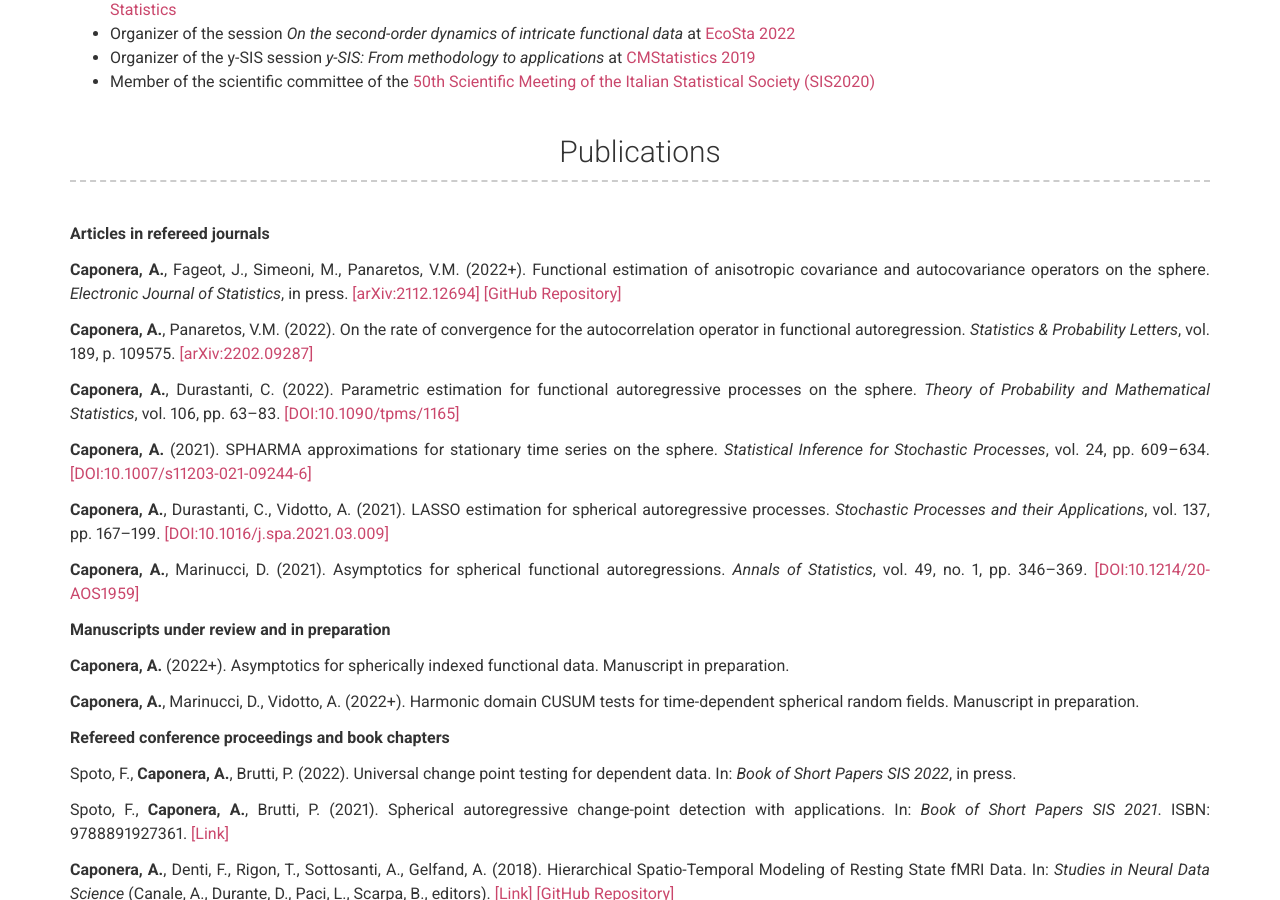
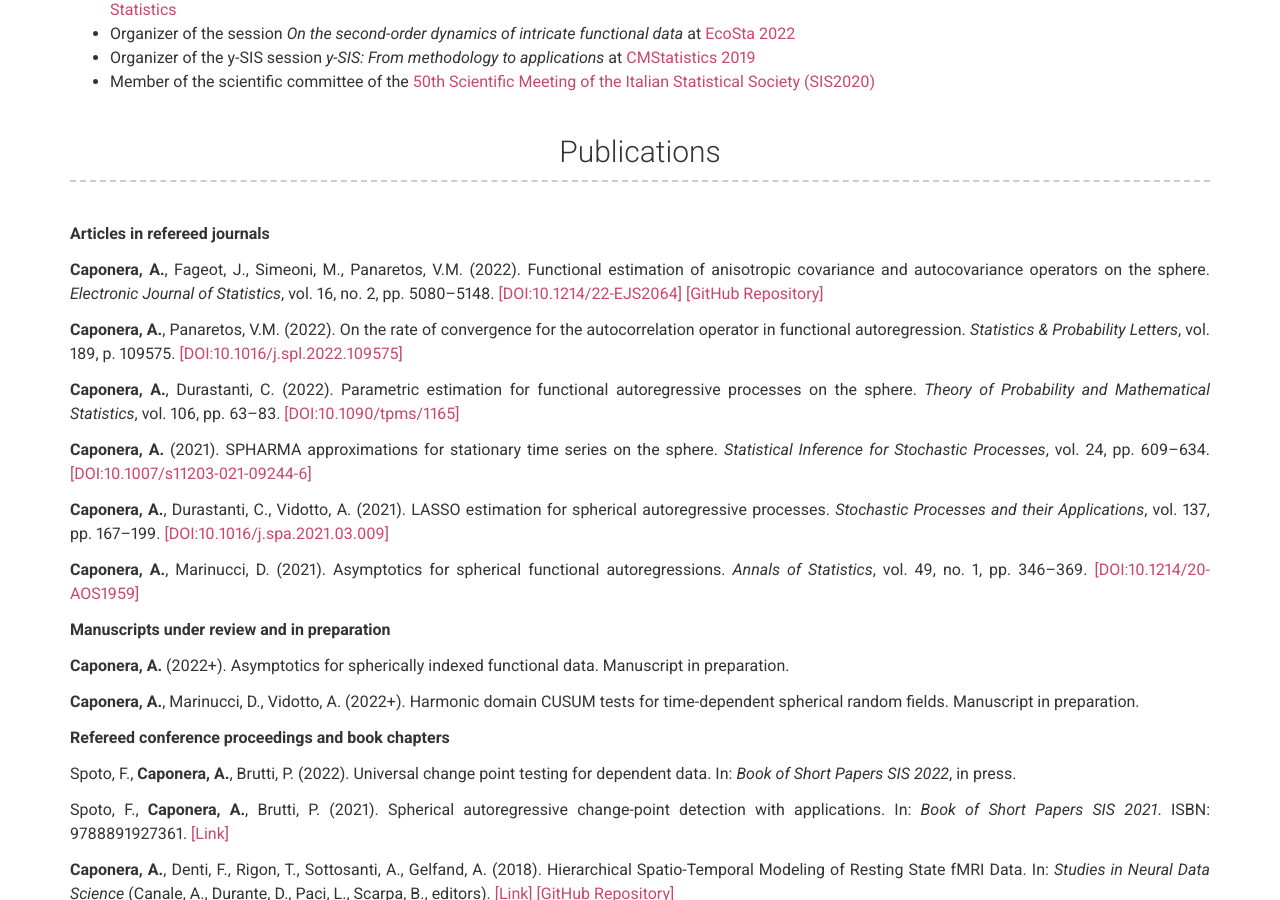
Before and after one commit to alessiacaponera/alessiacaponera.github.io, a Jekyll site: the page built from index.md, in a window 1280 px wide and 900 px high, scrolled down 2224 px. Built offline with Jekyll 4.4.1, drawn with Linux system fonts in a browser that asks for light colours.

Commit message:
Update _config.yml

```diff
--- a/_config.yml
+++ b/_config.yml
@@ -47,9 +47,9 @@ more_content: |
 
     **Articles in refereed journals**
 
-    **Caponera, A.**, Fageot, J., Simeoni, M., Panaretos, V.M. (2022+). Functional estimation of anisotropic covariance and autocovariance operators on the sphere. *Electronic Journal of Statistics*, in press. [[arXiv:2112.12694]](https://arxiv.org/pdf/2112.12694.pdf) [[GitHub Repository]](https://github.com/matthieumeo/sphericov)
+    **Caponera, A.**, Fageot, J., Simeoni, M., Panaretos, V.M. (2022). Functional estimation of anisotropic covariance and autocovariance operators on the sphere. *Electronic Journal of Statistics*, vol. 16, no. 2, pp. 5080--5148. [[DOI:10.1214/22-EJS2064]](https://doi.org/10.1214/22-EJS2064) [[GitHub Repository]](https://github.com/matthieumeo/sphericov)
 
-    **Caponera, A.**, Panaretos, V.M. (2022). On the rate of convergence for the autocorrelation operator in functional autoregression. *Statistics & Probability Letters*, vol. 189, p. 109575. [[arXiv:2202.09287]](https://arxiv.org/pdf/2202.09287.pdf)
+    **Caponera, A.**, Panaretos, V.M. (2022). On the rate of convergence for the autocorrelation operator in functional autoregression. *Statistics & Probability Letters*, vol. 189, p. 109575. [[DOI:10.1016/j.spl.2022.109575]](https://doi.org/10.1016/j.spl.2022.109575)
 
     **Caponera, A.**, Durastanti, C. (2022). Parametric estimation for functional autoregressive processes on the sphere. *Theory of Probability and Mathematical Statistics*, vol. 106, pp. 63--83. [[DOI:10.1090/tpms/1165]](https://doi.org/10.1090/tpms/1165)
 
```
